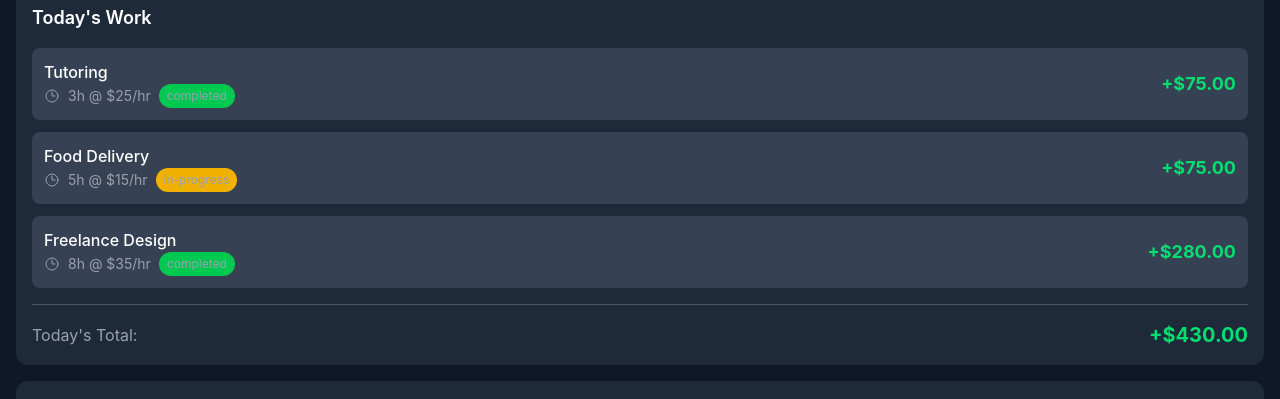
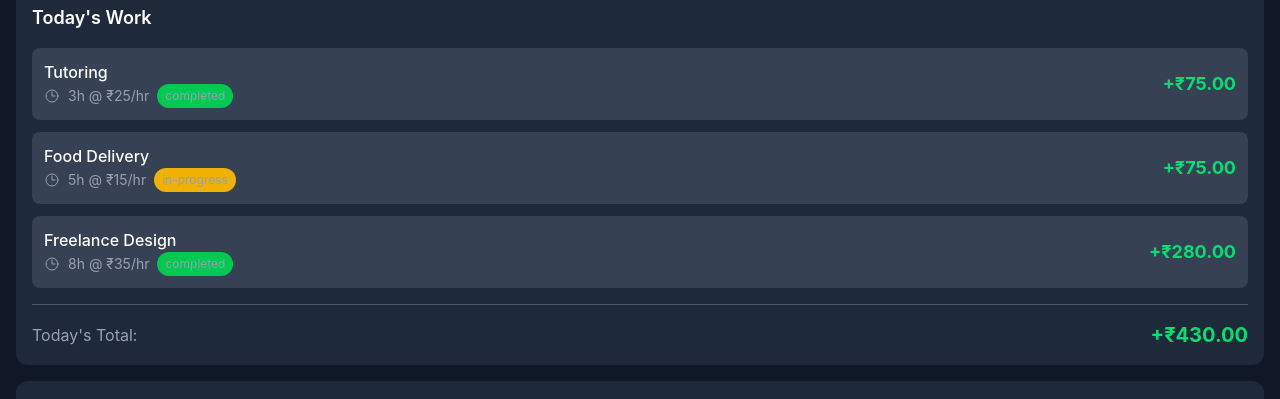
Before and after one commit to swastik197/FinanceFlow, a Next.js app: page /expenses in a window 1280 px wide. Both pictures are taken after a click on the button "Part-Time Tracker". Shown: the part 140-539 px from the top of the page. Built offline with nearby package versions, Linux system fonts and the light colour scheme.

Commit message:
fifth commit

```diff
--- a/src/app/expenses/page.js
+++ b/src/app/expenses/page.js
@@ -195,7 +195,7 @@ export default function ExpensesPage() {
                         <h4 className="font-medium">{job.job}</h4>
                         <div className="flex items-center space-x-2 text-sm text-gray-400">
                           <ClockIcon className="w-4 h-4" />
-                          <span>{job.hours}h @ ${job.rate}/hr</span>
+                          <span>{job.hours}h @ ₹{job.rate}/hr</span>
                           <span className={`px-2 py-1 rounded-full text-xs ${
                             job.status === 'completed' ? 'bg-green-500' : 'bg-yellow-500'
                           }`}>
@@ -204,7 +204,7 @@ export default function ExpensesPage() {
                         </div>
                       </div>
                       <div className="text-lg font-bold text-green-400">
-                        +${(job.hours * job.rate).toFixed(2)}
+                        +₹{(job.hours * job.rate).toFixed(2)}
                       </div>
                     </div>
                   </div>
@@ -215,7 +215,7 @@ export default function ExpensesPage() {
                 <div className="flex justify-between items-center">
                   <span className="text-gray-400">Today&apos;s Total:</span>
                   <span className="text-xl font-bold text-green-400">
-                    +${partTimeHours.reduce((sum, job) => sum + (job.hours * job.rate), 0).toFixed(2)}
+                    +₹{partTimeHours.reduce((sum, job) => sum + (job.hours * job.rate), 0).toFixed(2)}
                   </span>
                 </div>
               </div>
```
